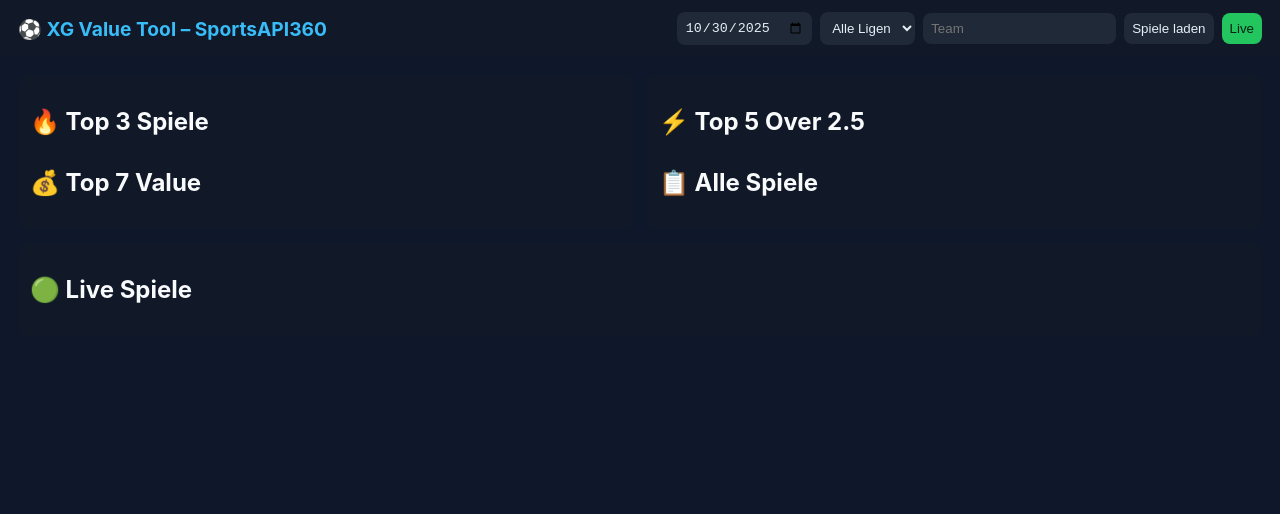
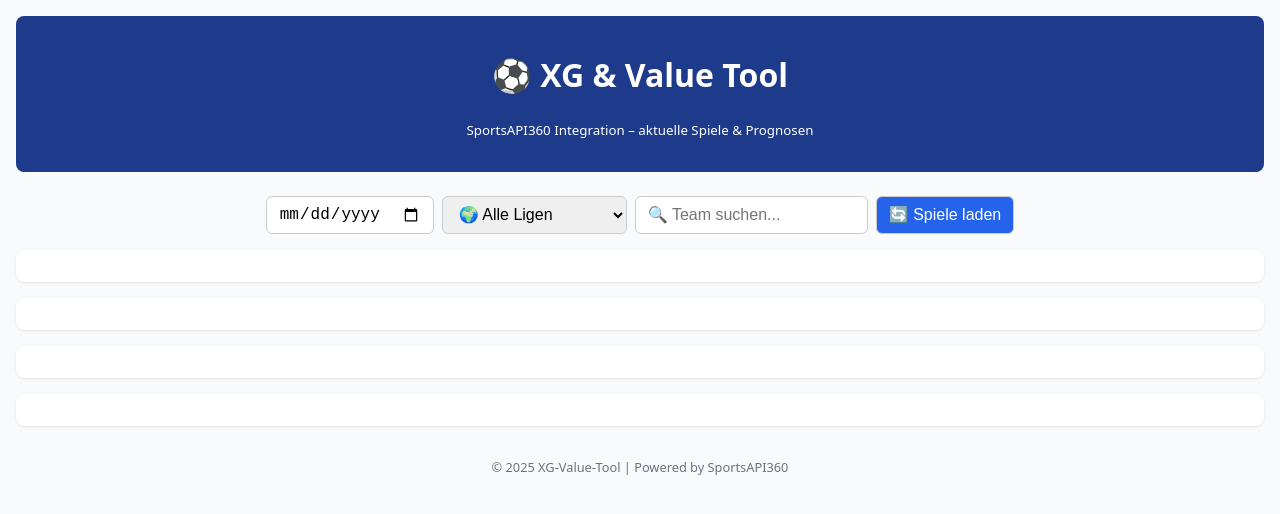
Before and after one commit to jurijmosebach-cell/Value_tool_ohne-API, a website: page index.html in a window 1280 px wide. Drawn offline with Linux system fonts and the light colour scheme; no server answers.

Commit message:
Update index.html

```diff
--- a/index.html
+++ b/index.html
@@ -1,62 +1,127 @@
 <!DOCTYPE html>
 <html lang="de">
 <head>
-<meta charset="utf-8" />
-<meta name="viewport" content="width=device-width,initial-scale=1" />
-<title>XG Value Tool – SportsAPI360</title>
-<style>
-  body{font-family:Inter,system-ui,Arial;background:#0f172a;color:#f8fafc;margin:0;padding:0}
-  header{background:#111827;padding:12px 18px;display:flex;align-items:center;justify-content:space-between}
-  h1{color:#38bdf8;margin:0;font-size:1.2rem}
-  .controls{display:flex;gap:8px;align-items:center}
-  input,select,button{padding:8px;border-radius:8px;border:none;background:#1f2937;color:#e6eef7}
-  button{cursor:pointer}
-  main{padding:18px;display:grid;grid-template-columns:1fr 1fr;gap:14px}
-  section{background:#111827;padding:12px;border-radius:10px}
-  .games{display:flex;flex-direction:column;gap:8px}
-  .game{background:#0b1220;padding:10px;border-radius:8px;border-left:6px solid #334155}
-  .top3 .game{font-weight:700;border-left-width:8px}
-  .bar-container{background:#0f1726;border-radius:8px;overflow:hidden;margin-top:8px;height:14px}
-  .bar{height:100%;display:flex;align-items:center;padding-left:8px;color:#fff;font-weight:700;font-size:12px}
-  img{width:20px;height:14px;object-fit:cover;margin-right:8px;vertical-align:middle}
-  @media(max-width:900px){main{grid-template-columns:1fr}}
-</style>
+  <meta charset="UTF-8" />
+  <meta name="viewport" content="width=device-width, initial-scale=1.0" />
+  <title>⚽ XG & Value Tool – SportsAPI360</title>
+  <style>
+    body {
+      font-family: system-ui, sans-serif;
+      margin: 1rem;
+      background: #f9fafb;
+      color: #111;
+    }
+
+    h1, h3 {
+      text-align: center;
+    }
+
+    header {
+      background: #1e3a8a;
+      color: white;
+      padding: 1rem;
+      border-radius: .5rem;
+      text-align: center;
+      margin-bottom: 1.5rem;
+    }
+
+    #controls {
+      display: flex;
+      flex-wrap: wrap;
+      justify-content: center;
+      gap: .5rem;
+      margin-bottom: 1rem;
+    }
+
+    input, select, button {
+      padding: .5rem .75rem;
+      border: 1px solid #ccc;
+      border-radius: .375rem;
+      font-size: 1rem;
+    }
+
+    button {
+      background: #2563eb;
+      color: white;
+      cursor: pointer;
+      transition: background .2s;
+    }
+
+    button:hover {
+      background: #1e40af;
+    }
+
+    .section {
+      background: #fff;
+      border-radius: .5rem;
+      padding: 1rem;
+      margin-bottom: 1rem;
+      box-shadow: 0 1px 3px rgba(0,0,0,0.1);
+    }
+
+    .game {
+      background: #fefefe;
+      border-radius: .5rem;
+      padding: .75rem;
+      margin: .5rem 0;
+      border-left: 6px solid #e5e7eb;
+      box-shadow: 0 1px 2px rgba(0,0,0,0.05);
+    }
+
+    .bar-container {
+      background: #e5e7eb;
+      border-radius: .25rem;
+      margin: .25rem 0;
+      overflow: hidden;
+    }
+
+    .bar {
+      color: white;
+      padding-left: .5rem;
+      height: 22px;
+      display: flex;
+      align-items: center;
+      font-size: .85rem;
+    }
+
+    footer {
+      text-align: center;
+      color: #6b7280;
+      margin-top: 2rem;
+      font-size: .8rem;
+    }
+  </style>
 </head>
 <body>
   <header>
-    <h1>⚽ XG Value Tool – SportsAPI360</h1>
-    <div class="controls">
-      <input type="date" id="date" />
-      <select id="league">
-        <option value="">Alle Ligen</option>
-      </select>
-      <input type="text" id="team" placeholder="Team" />
-      <button id="loadBtn">Spiele laden</button>
-      <button id="liveBtn" style="background:#22c55e;color:#062018">Live</button>
-    </div>
+    <h1>⚽ XG & Value Tool</h1>
+    <p><small>SportsAPI360 Integration – aktuelle Spiele & Prognosen</small></p>
   </header>
 
-  <main>
-    <section>
-      <h2>🔥 Top 3 Spiele</h2>
-      <div id="top3" class="games top3"></div>
-      <h2 style="margin-top:12px">💰 Top 7 Value</h2>
-      <div id="top7Value" class="games"></div>
-    </section>
+  <section id="controls">
+    <input type="date" id="date" />
+    <select id="league">
+      <option value="">🌍 Alle Ligen</option>
+      <option value="Premier League">Premier League</option>
+      <option value="Bundesliga">Bundesliga</option>
+      <option value="La Liga">La Liga</option>
+      <option value="Serie A">Serie A</option>
+      <option value="Ligue 1">Ligue 1</option>
+      <option value="Champions League">Champions League</option>
+    </select>
+    <input type="text" id="team" placeholder="🔍 Team suchen..." />
+    <button id="loadBtn">🔄 Spiele laden</button>
+  </section>
 
-    <section>
-      <h2>⚡ Top 5 Over 2.5</h2>
-      <div id="top5Over25" class="games"></div>
-      <h2 style="margin-top:12px">📋 Alle Spiele</h2>
-      <div id="games" class="games"></div>
-    </section>
+  <section id="top3" class="section"></section>
+  <section id="top7Value" class="section"></section>
+  <section id="top5Over25" class="section"></section>
+  <section id="games" class="section"></section>
 
-    <section style="grid-column:1 / -1">
-      <h2>🟢 Live Spiele</h2>
-      <div id="liveGames" class="games"></div>
-    </section>
-  </main>
+  <footer>
+    © 2025 XG-Value-Tool | Powered by SportsAPI360
+  </footer>
 
-<script src="./app.js"></script>
+  <script src="./app.js"></script>
 </body>
 </html>
```
